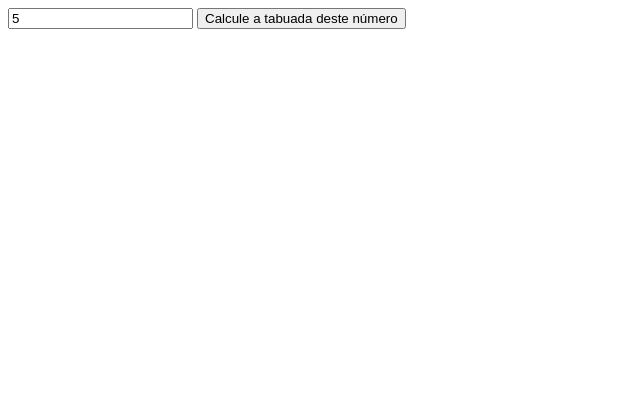
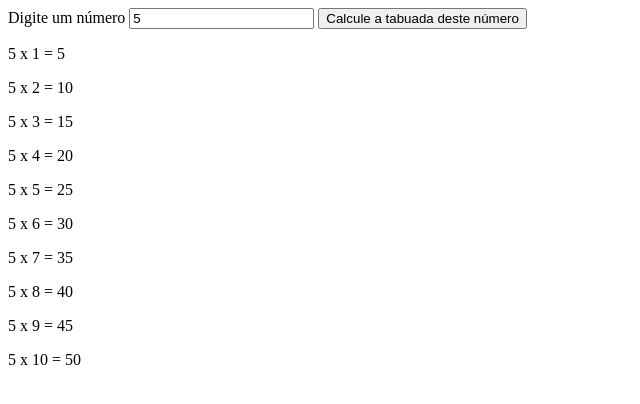
Before and after one commit to YasmimLivon/Iniciandoexercicio1, a plain HTML site: page index.html in a window 1280 px wide. Both pictures are taken after typing "5" into the empty fields and a click on the button "Calcule a tabuada deste número". Shown: the whole page, without its empty margins (0-640 px from the left). Drawn offline with Linux system fonts and the light colour scheme.

Commit message:
Finalizando tabuada

```diff
--- a/index.html
+++ b/index.html
@@ -4,9 +4,15 @@
     <meta charset="UTF-8">
     <meta name="viewport" content="width=device-width, initial-scale=1.0">
     <title>Exercício 1</title>
+    <link rel="stylesheet" href="style.css">
 </head>
 <body>
-    <input type="number" name="numero" id="numero">
-    <button id="tabuada">Calcule a tabuada deste número</button>
+    <form action="" id="tabuadaform">
+    <label for="numero">Digite um número</label>
+    <input type="number" name="numero" id="numero" required>
+    <button id="tabuada" type="submit">Calcule a tabuada deste número</button>
+    </form>
+    <div id="resultado"></div>
+    <script src="script.js"></script>
 </body>
 </html>
--- a/script.js
+++ b/script.js
@@ -0,0 +1,19 @@
+ const numero = document.getElementById ("numero");
+ const tabuada = document.getElementById ("tabuada");
+ const tabuadaform = document.getElementById ("tabuadaform");
+ const resultado = document.getElementById ("resultado");
+
+ tabuadaform.addEventListener('submit', function(event){
+    event.preventDefault()
+    calculartabuada(numero.value)
+ })
+ function calculartabuada(numero){
+    for(i=1;i<=10;i++){
+    let conta = i* numero
+    let linha = document.createElement("p")
+    linha.textContent = ` ${numero} x ${i} = ${conta}`
+    resultado.appendChild(linha)
+}
+
+
+ }
```
